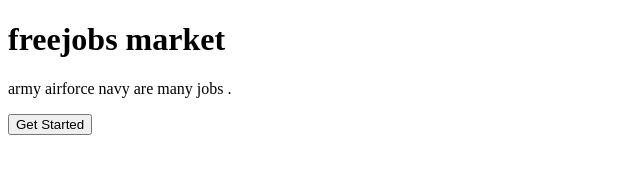
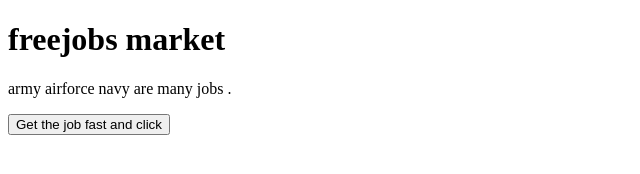
Before and after one commit to rayalu86/sdcl, a plain HTML site: page index.html in a window 1280 px wide. Shown: the whole page, without its empty margins (0-640 px from the left). Drawn offline with Linux system fonts and the light colour scheme.

Commit message:
Update index.html

```diff
--- a/index.html
+++ b/index.html
@@ -5,7 +5,7 @@
     <div>
       <h1>freejobs market</h1>
       <p>army airforce navy are many jobs .</p>
-      <button>Get Started</button>
+      <button>Get the job fast and click</button>
     </div>
   </body>
 </html>
```
